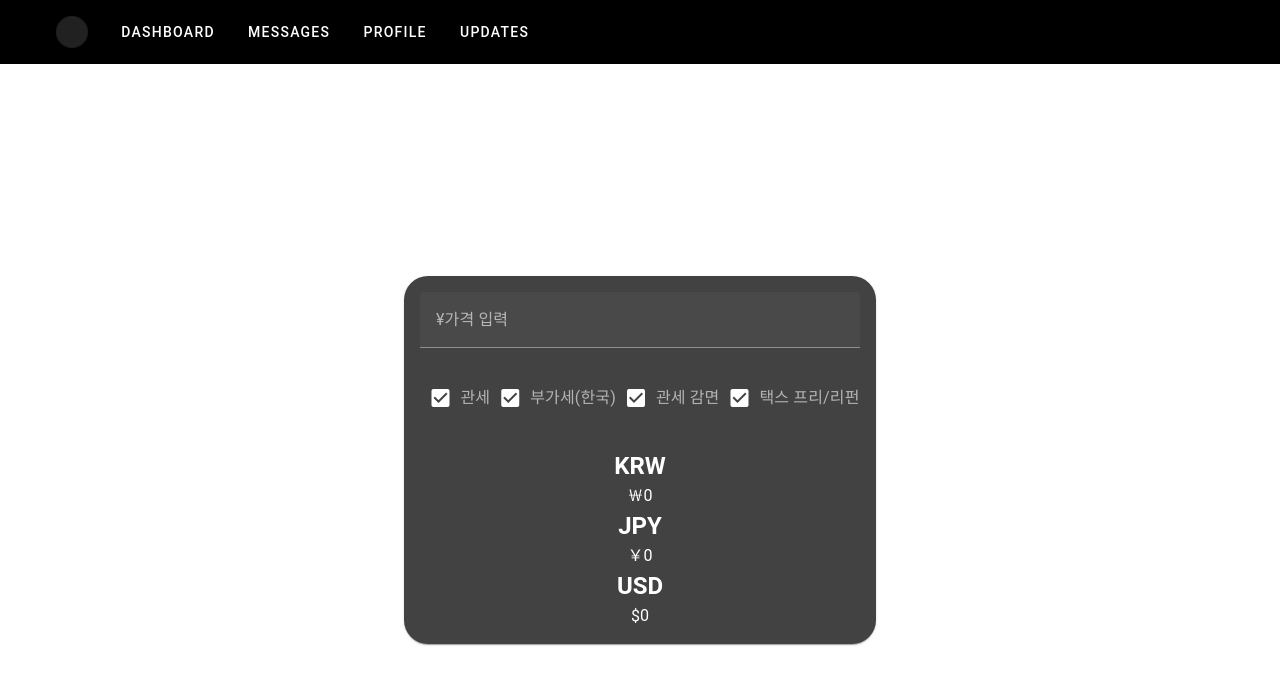
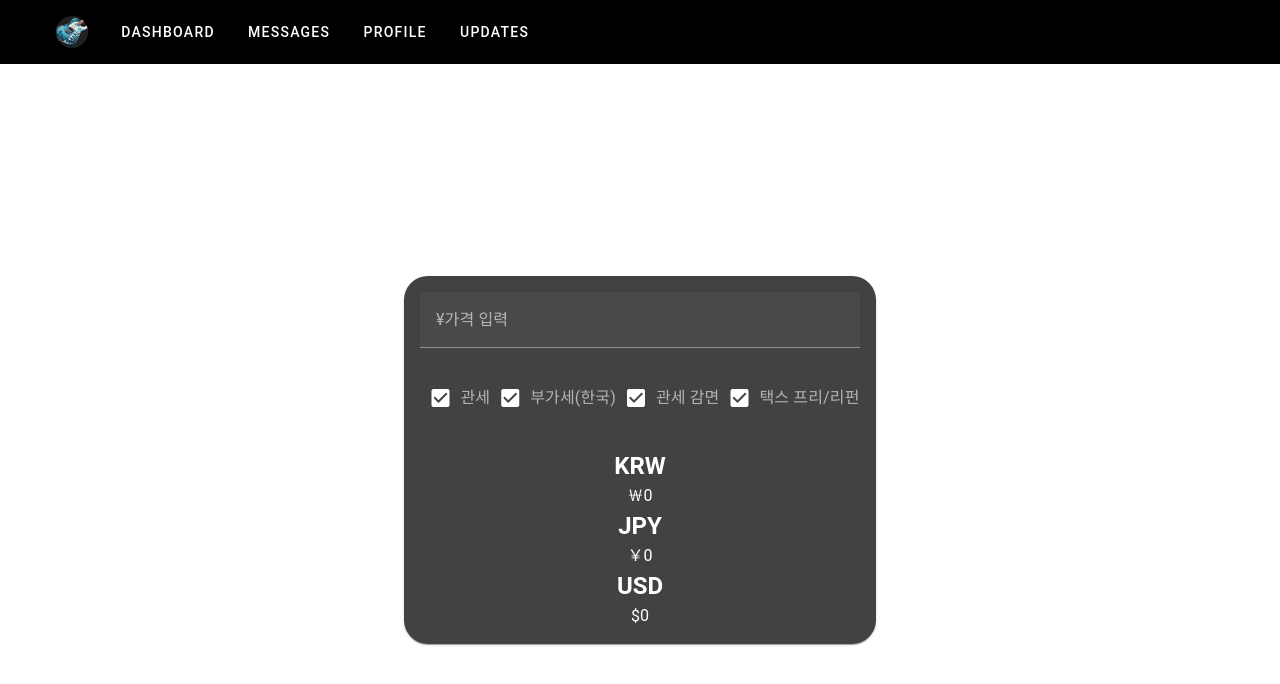
Before and after one commit to minhee231/guitar-reflect-front, a Vue app: page / in a window 1280 px wide. Shown: the top 684 px of the page. Built offline with nearby package versions, Linux system fonts and the light colour scheme; no server answers.

Commit message:
chore: 집가서 ㄱㄱ

```diff
--- a/src/components/MainHeader.vue
+++ b/src/components/MainHeader.vue
@@ -6,7 +6,9 @@
             class="me-4 "
             color="grey-darken-4"
             size="32"
-          ></v-avatar>
+          > <v-img :src="headerIcon">
+            </v-img>
+        </v-avatar>
 
           <v-btn
             v-for="link in links"
@@ -24,6 +26,8 @@
   </template>
 
   <script setup>
+  import headerIcon from '@/assets/headerIcon.png'
+
     const links = [
       'Dashboard',
       'Messages',
--- a/src/router/index.js
+++ b/src/router/index.js
@@ -5,6 +5,11 @@ const routes = [
     path: '/',
     name: 'Home',
     component: () => import('@/views/HomeView.vue'),
+  },
+  {
+    path: '/digimart',
+    name: 'digimart',
+    component: () => import('@/views/DigiMartView.vue'),
   },
 
 ];
--- /dev/null
+++ b/src/views/DigiMartView.vue
@@ -0,0 +1,22 @@
+<template>
+    <GuitarCalc :latestCurrency="latestCurrency"/>
+</template>
+
+<script>
+import GuitarCalc from '@/components/GuitarCalc.vue';
+
+export default {
+    name: "DigiMartView",
+    components: {
+      GuitarCalc,
+    },
+
+    props: {
+        latestCurrency: {
+            type: Object,
+            required: true
+        },
+    },
+}
+
+</script>
```
Also changed, not shown: src/assets/headerIcon.png (added).
